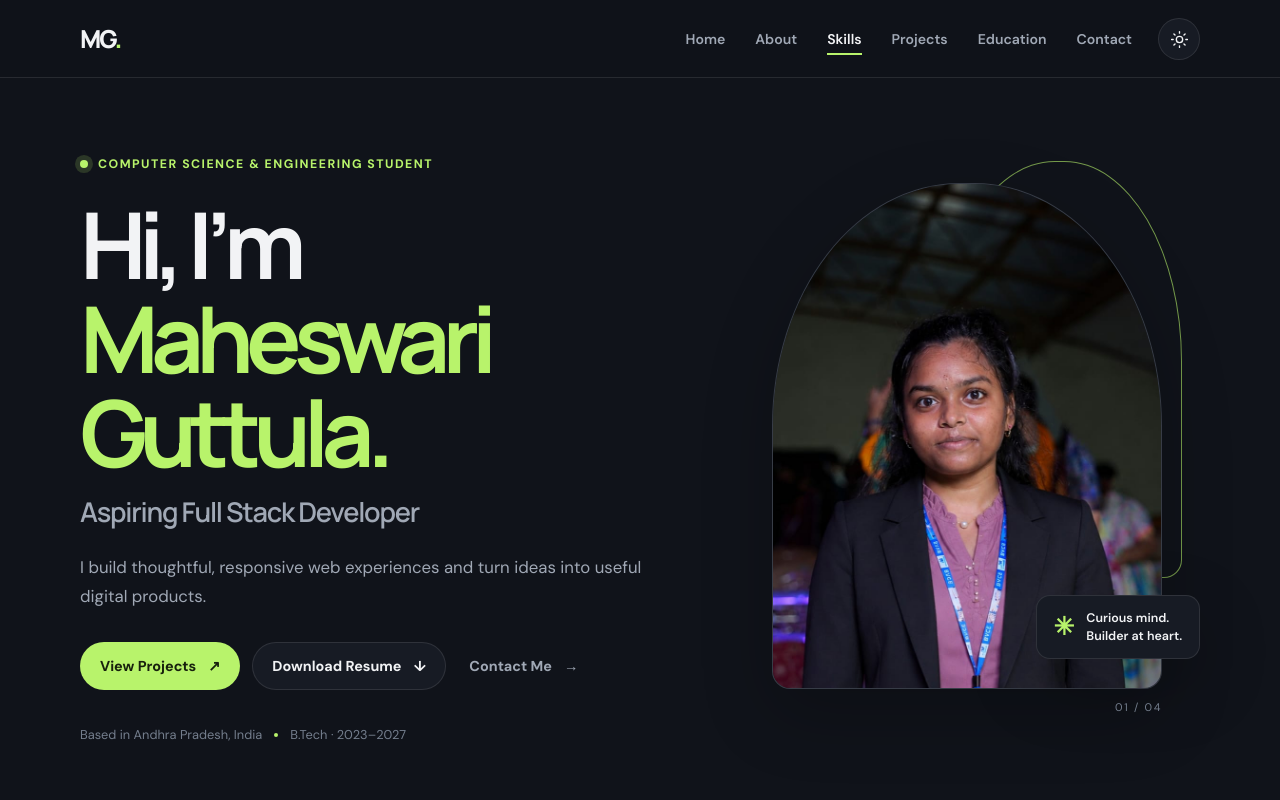
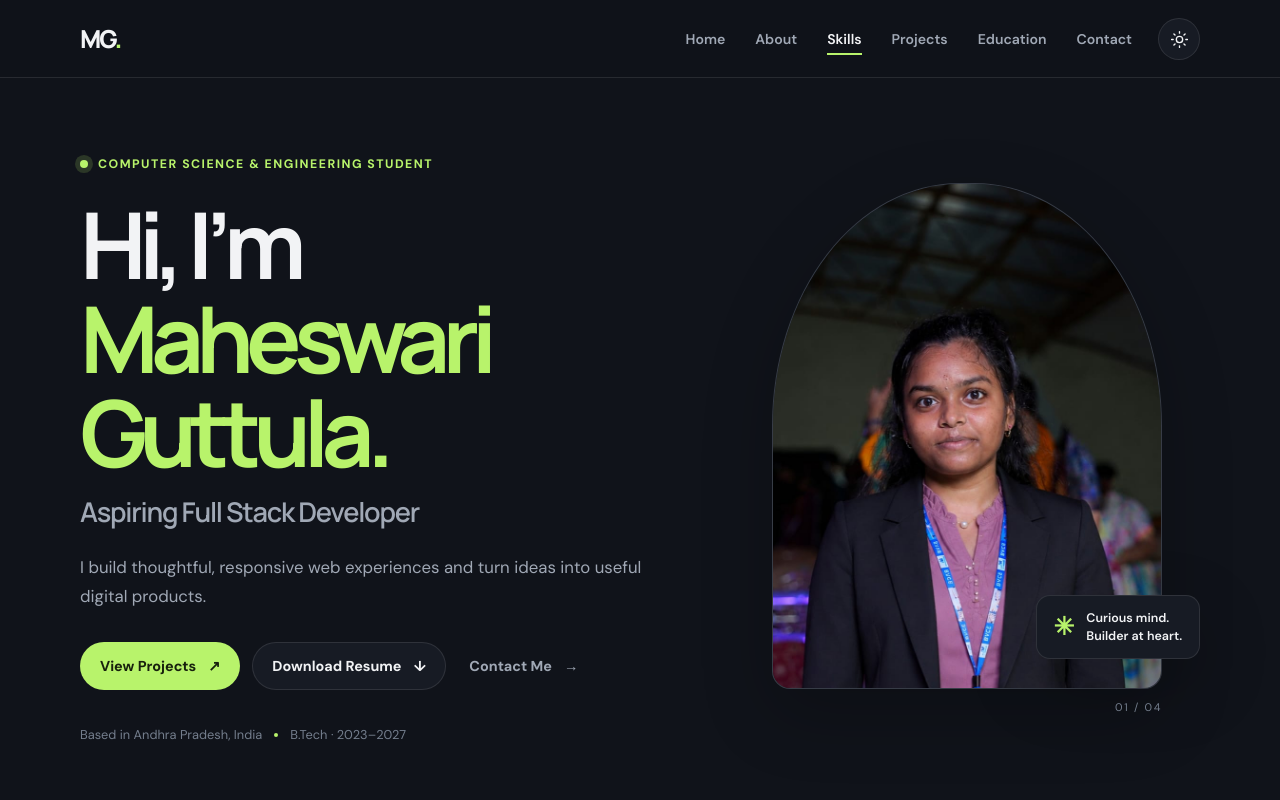
Before and after one commit to maheswari543/Skill_Nexix_Foundation, a plain HTML site: page Week1_Portfolio/Week_01/index.html in a window 1280 px wide. Shown: the top 800 px of the page. Drawn offline with Linux system fonts and the light colour scheme.

Commit message:
Remove portrait outline decoration
Co-authored-by: Copilot <223556219+Copilot@users.noreply.github.com>

```diff
--- a/Week1_Portfolio/Week_01/style.css
+++ b/Week1_Portfolio/Week_01/style.css
@@ -429,17 +429,6 @@ h3 {
     width: min(100%, 408px);
     justify-self: center;
     padding: 0 18px 28px 0;
-}
-
-.photo-decoration {
-    position: absolute;
-    top: -22px;
-    right: -2px;
-    width: 60%;
-    height: 78%;
-    border: 1px solid var(--accent);
-    border-radius: 48% 48% 18px 18px;
-    opacity: 0.6;
 }
 
 .photo-frame {
```
